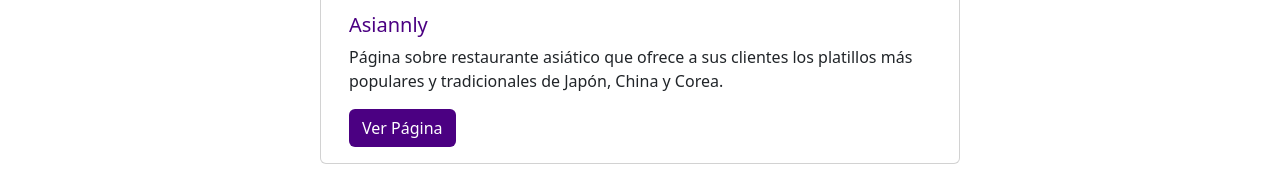
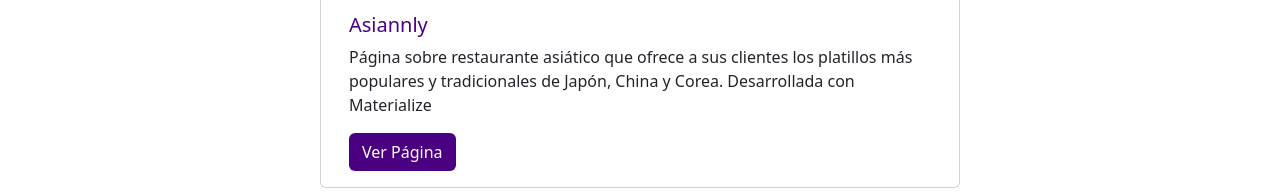
Before and after one commit to fernandochoa13/PortafolioFernandoOchoa, a website: page index.html in a window 1280 px wide. Shown: the part 6335-6527 px from the top of the page. Drawn offline with nearby package versions, Linux system fonts and the light colour scheme.

Commit message:
Update index.html

```diff
--- a/index.html
+++ b/index.html
@@ -250,7 +250,7 @@
               <img src="assets/proyectos/Asiannly.png" class="card-img-top" alt="Asiannly" style="border: 1px solid indigo">
               <div class="card-body">
                 <h5 class="card-title">Asiannly</h5>
-                <p class="card-text">Página sobre restaurante asiático que ofrece a sus clientes los platillos más populares y tradicionales de Japón, China y Corea.</p>
+                <p class="card-text">Página sobre restaurante asiático que ofrece a sus clientes los platillos más populares y tradicionales de Japón, China y Corea. Desarrollada con Materialize</p>
                 <a href="https://asiannly.netlify.app/" target="_blank" class="btn">Ver Página</a>
               </div>
             </div>
```
